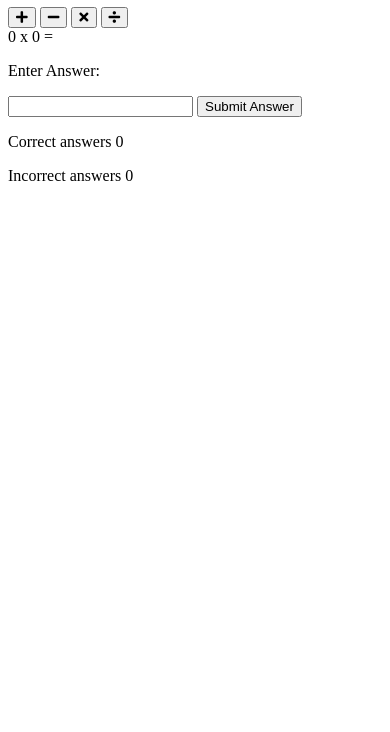
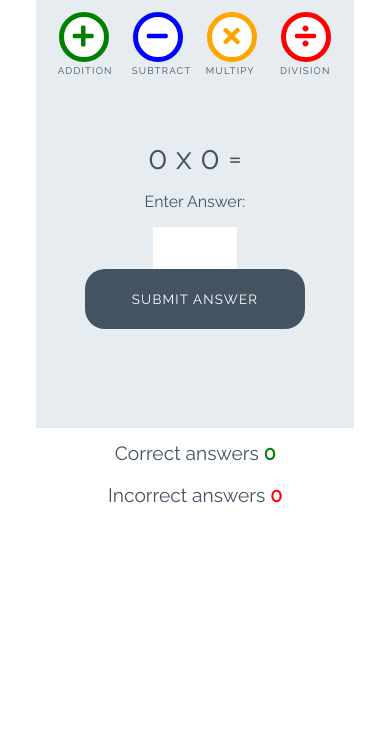
Before and after one commit to Elizabeth9-77/love-math, a plain HTML site: page index.html in a window 390 px wide. Shown: the part 112-844 px from the top of the page. Drawn offline with Linux system fonts and the light colour scheme.

Commit message:
added css

```diff
--- a/assets/css/style.css
+++ b/assets/css/style.css
@@ -0,0 +1,253 @@
+/* --------- Global style */
+
+body {
+    background-color: white;
+    font-family: "Raleway", sans-serif;
+    color: #445361;
+    text-align: center;
+}
+
+/* --------- Heading */
+
+.heading {
+    text-align: center;
+    font-size: 2.5rem;
+}
+
+.logo {
+    height: 40px;
+    padding-right: 5px;
+}
+
+/* --------- Game layout */
+
+.game-area {
+    background-color: #E6ECF0;
+    box-sizing: border-box;
+    width: 85%;
+    height: 65vh;
+    max-height: 450px;
+    max-width: 830px;
+    margin-left: auto;
+    margin-right: auto;
+    padding: 1%;
+}
+
+.question-area {
+    width: 50%;
+    font-size: 2rem;
+    margin: auto;
+    padding: 50px 0;
+}
+
+.question-area span {
+    padding: 0 15px;
+}
+
+.score-area {
+    margin: 5px auto;
+    width: 60%;
+    font-size: 1.2rem;
+}
+
+.controls-area {
+    width: 85%;
+    margin: 30px auto;
+}
+
+#score {
+    color: green;
+    font-weight: bold;
+}
+
+#incorrect {
+    color: red;
+    font-weight: bold;
+}
+
+.answer-message {
+    display: none;
+    font-size: 1rem;
+}
+
+#answer-box {
+    border: none;
+    color: #445361;
+    display: inline-block;
+    height: 40px;
+    width: 80px;
+    font-size: 1.2rem;
+}
+
+.scores {
+    display: inline-block;
+    padding: 25px;
+}
+
+/* --------- Buttons */
+
+.btn {
+    width: 220px;
+    height: 60px;
+    font-family: "Raleway", sans-serif;
+    text-transform: uppercase;
+    letter-spacing: 1.2px;
+    color: white;
+}
+
+.btn:focus {
+    outline: none;
+}
+
+.btn--big {
+    padding-top: 10px;
+    border-radius: 50%;
+    background-color: white;
+    border: 10px solid;
+    width: 100px;
+    height: 100px;
+    font-size: 3.2rem;
+    margin: 0 30px;
+    transition: all 0.5s;
+}
+
+.btn--big::after {
+    content: attr(data-type);
+    font-size: 1rem;
+    color: #445361;
+    position: relative;
+    left: -0.5em;
+}
+
+.btn--blue {
+    border-color: blue;
+    color: blue;
+}
+
+.btn--blue:active,
+.btn--blue:hover {
+    background-color: darkblue;
+    color: white;
+}
+
+.btn--orange {
+    border-color: orange;
+    color: orange;
+}
+
+.btn--orange:active,
+.btn--orange:hover {
+    background-color: darkorange;
+    color: white;
+}
+
+.btn--red {
+    border-color: red;
+    color: red;
+}
+
+.btn--red:active,
+.btn--red:hover {
+    background-color: darkred;
+    color: white;
+}
+
+.btn--green {
+    border-color: green;
+    color: green;
+}
+
+.btn--green:active,
+.btn--green:hover {
+    background-color: darkgreen;
+    color: white;
+}
+
+.btn--gray {
+    margin-top: 25px;
+    background-color: #445361;
+    border: 1px transparent;
+    border-radius: 20px;
+}
+
+.btn--gray:active,
+.btn--gray:hover {
+    background-color: #0d1013;
+}
+
+/* --------- Media queries */
+
+@media (max-width: 414px) {
+    .controls-area {
+        width: 100%;
+    }
+
+    .btn--big {
+        margin: 0 10px;
+        padding: 5px;
+        border: 5px solid;
+        width: 50px;
+        height: 50px;
+        font-size: 1.5rem;
+    }
+
+
+    .btn--big::after {
+        font-size: 0.6rem;
+        left: -0.7rem;
+    }
+
+    .question-area {
+        padding: 10% 0;
+        width: 100%;
+    }
+
+    .question-area span {
+        padding: 0;
+    }
+
+    .answer-message {
+        display: block;
+    }
+
+    #answer-box {
+        display: block;
+        margin: 0 auto;
+    }
+    .btn--gray {
+        margin-top: 0;
+    }
+
+    .score-area {
+        width: 100%;
+    }
+
+    .scores {
+        margin: 0.5em auto;
+        display: block;
+        padding: 5px;
+    }
+
+    .heading {
+        font-size: 2rem;
+    }
+}
+
+@media (max-width: 320px) {
+    .game-area {
+        height: 70vh;
+    }
+
+    .controls-area {
+        width: 75%;
+        margin: 10px auto;
+    }
+
+    .btn--big {
+        margin: 10px 10px;
+    }
+    .question-area {
+        padding: 10px 0;
+    }
+
+}
--- a/index.html
+++ b/index.html
@@ -17,16 +17,16 @@
 
     <div class="game-area">
         <div class="controls-area">
-            <button class="btn btn--big btn--green">
+            <button data-type="addition" class="btn btn--big btn--green">
                 <i class="fas fa-plus"></i>
             </button>
-            <button class="btn btn--big btn--blue">
+            <button data-type="subtract" class="btn btn--big btn--blue">
                 <i class="fas fa-minus"></i>
             </button>
-            <button class="btn btn--big btn--orange">
+            <button data-type="multipy" class="btn btn--big btn--orange">
                 <i class="fas fa-times"></i>
             </button>
-            <button class="btn btn--big btn--red">
+            <button data-type="division" data-type="division" class="btn btn--big btn--red">
                 <i class="fas fa-divide"></i>
             </button>
         </div>
@@ -37,7 +37,7 @@
             <span>=</span>
             <p class="answer-message">Enter Answer:</p>
             <input id="answer-box" type="number">
-            <button class="btn btn--gray">Submit Answer</button>
+            <button data-type="submit" class="btn btn--gray">Submit Answer</button>
         </div>
 
     </div>
```
